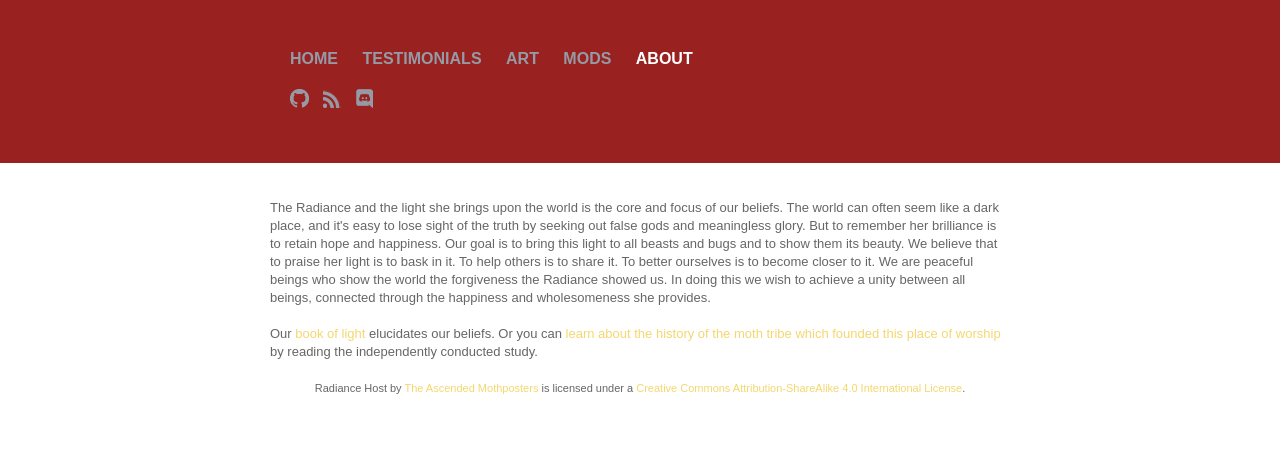
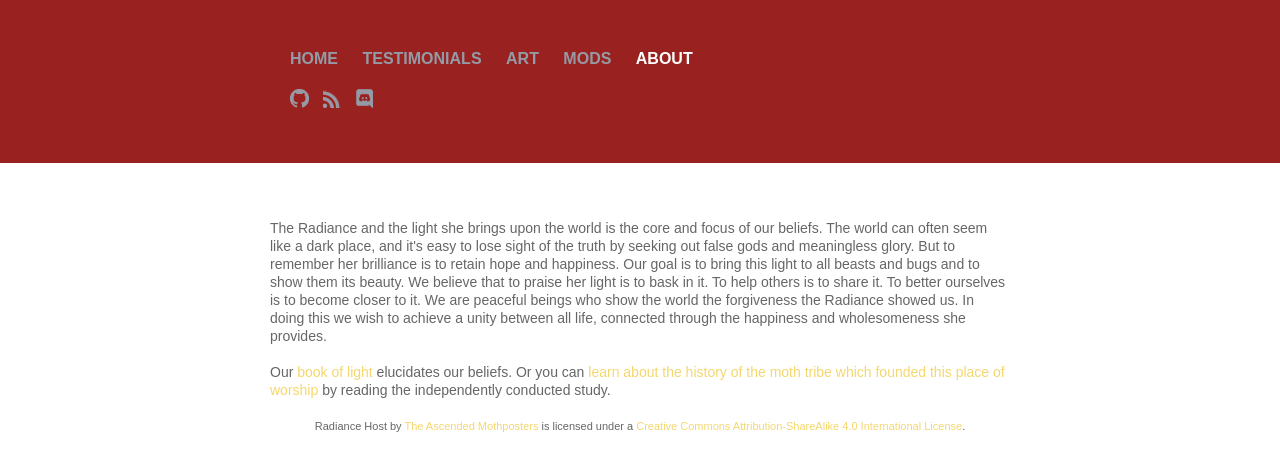
Before and after one commit to natis1/radiance.host, a Jekyll site: the page built from about.html, in a window 1280 px wide. Shown: the top 471 px of the page. Built offline with Jekyll 4.4.1, drawn with Linux system fonts in a browser that asks for light colours.

Commit message:
Fix about page font and beings being used too often.

```diff
--- a/about.html
+++ b/about.html
@@ -2,9 +2,9 @@
 layout: default
 ---
 
-<div class="about">
+<div class="content">
 <br>
-The Radiance and the light she brings upon the world is the core and focus of our beliefs. The world can often seem like a dark place, and it's easy to lose sight of the truth by seeking out false gods and meaningless glory. But to remember her brilliance is to retain hope and happiness. Our goal is to bring this light to all beasts and bugs and to show them its beauty. We believe that to praise her light is to bask in it. To help others is to share it. To better ourselves is to become closer to it. We are peaceful beings who show the world the forgiveness the Radiance showed us. In doing this we wish to achieve a unity between all beings, connected through the happiness and wholesomeness she provides.
+The Radiance and the light she brings upon the world is the core and focus of our beliefs. The world can often seem like a dark place, and it's easy to lose sight of the truth by seeking out false gods and meaningless glory. But to remember her brilliance is to retain hope and happiness. Our goal is to bring this light to all beasts and bugs and to show them its beauty. We believe that to praise her light is to bask in it. To help others is to share it. To better ourselves is to become closer to it. We are peaceful beings who show the world the forgiveness the Radiance showed us. In doing this we wish to achieve a unity between all life, connected through the happiness and wholesomeness she provides.
 <br>
 <br>
 Our <a href="https://docs.google.com/document/d/1T6e7KjWYQaqoVFHhGBNh1gy-lKgRMO9gsE9t6Sy7Xfk/edit?usp=sharing">book of light</a> elucidates our beliefs. Or you can <a href="https://docs.google.com/document/d/1_kjkGAo7yXPJFm7HeySfuSK8DrYFWfmv7So4Px5Mp1w/">learn about the history of the moth tribe which founded this place of worship</a> by reading the independently conducted study.
```
